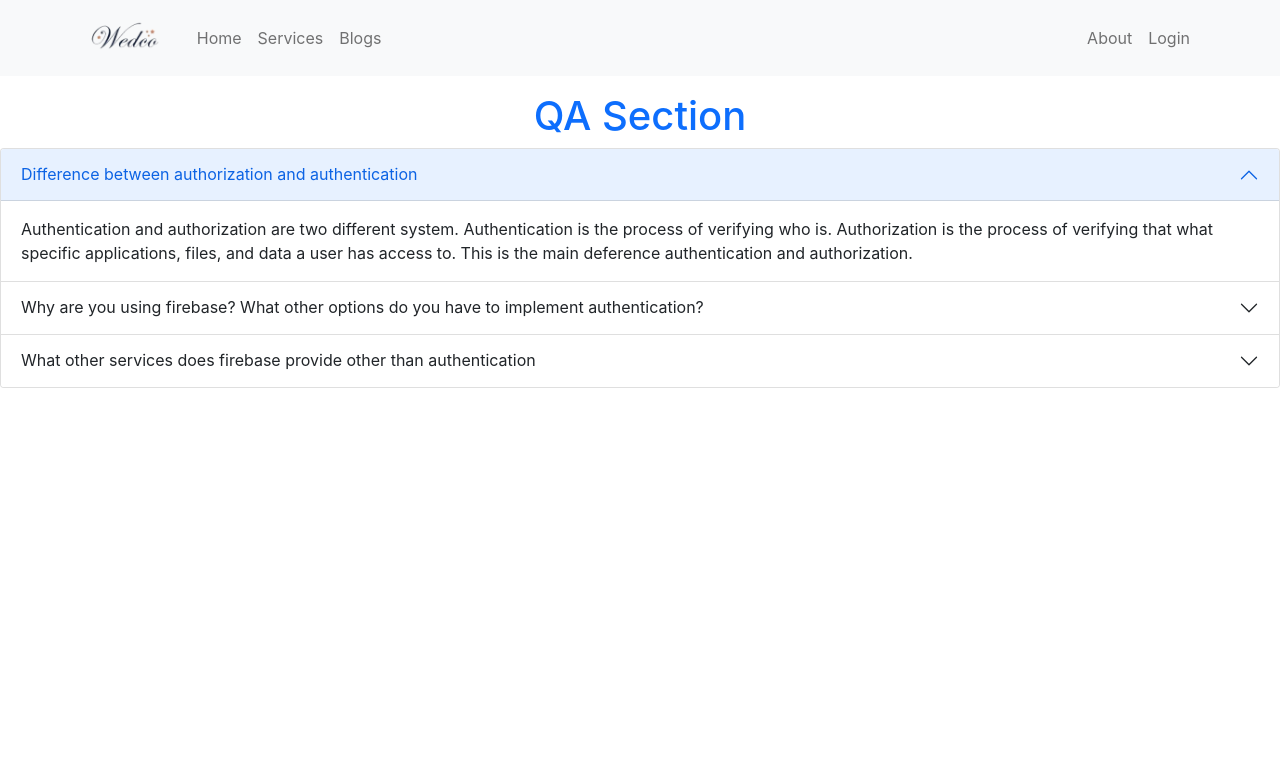
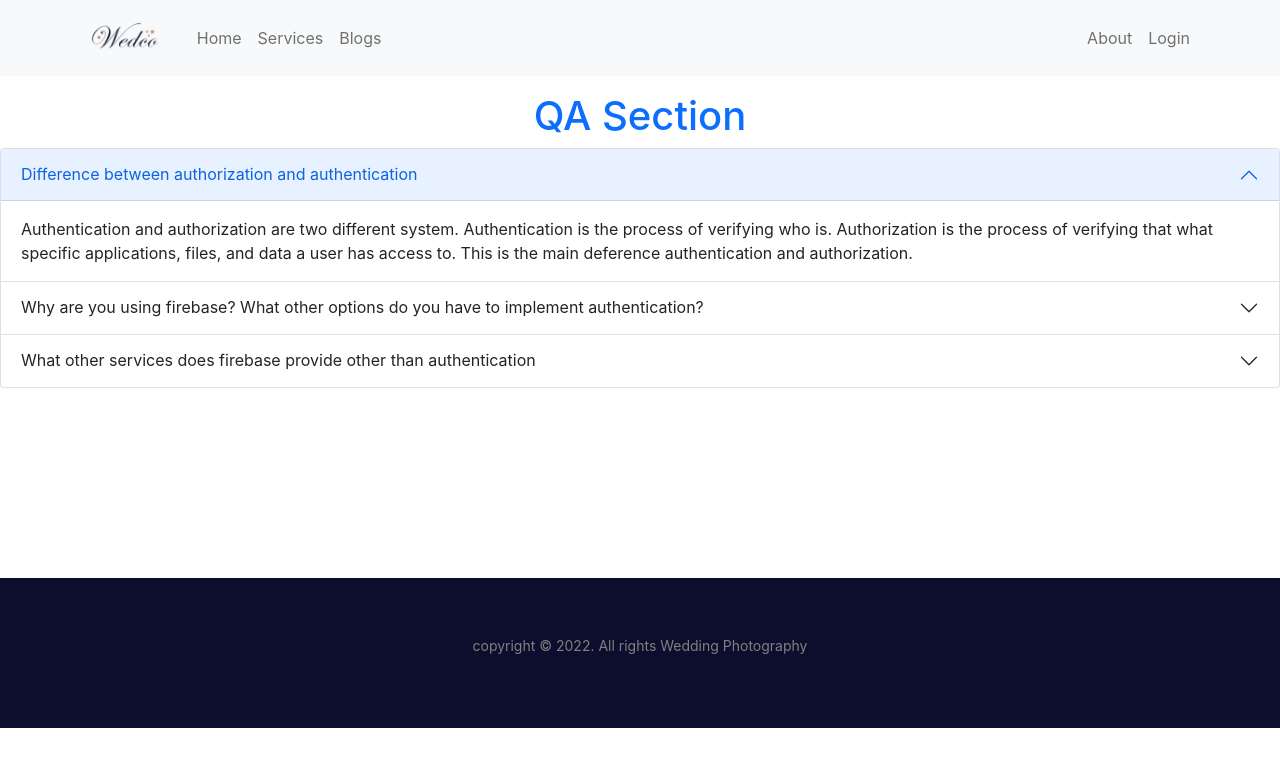
Before and after one commit to programmer-jafir/wendding-photography, a React (Create React App) app: page /blogs in a window 1280 px wide. Shown: the top 766 px of the page. Built offline with nearby package versions, Linux system fonts and the light colour scheme; no server answers.

Commit message:
Footer added

```diff
--- a/src/App.js
+++ b/src/App.js
@@ -10,6 +10,7 @@ import Checkout from './Pages/Checkout/Checkout/Checkout';
 import RequireAuth from './Pages/Login/RequireAuth/RequireAuth';
 import NotFound from './Pages/Shared/NotFound/NotFound';
 import About from './Pages/About/About';
+import Footer from './Pages/Shared/Footer/Footer';
 
 function App() {
   return (
@@ -30,6 +31,7 @@ function App() {
     }></Route>
     <Route path='*' element={<NotFound></NotFound>}></Route>
       </Routes>
+      <Footer></Footer>
     </div>
   );
 }
--- /dev/null
+++ b/src/Pages/Blogs/Blogs.css
@@ -0,0 +1,3 @@
+.margin-footer{
+    margin-bottom: 190px;
+}
--- a/src/Pages/Blogs/Blogs.js
+++ b/src/Pages/Blogs/Blogs.js
@@ -1,9 +1,10 @@
 import React from 'react';
 import { Accordion } from 'react-bootstrap';
+import './Blogs.css'
 
 const Blogs = () => {
     return (
-        <div className='mt-3'>
+        <div className='mt-3 margin-footer'>
             <h1 className='text-primary text-center mp-5'>QA Section</h1>
             <Accordion defaultActiveKey="0">
   <Accordion.Item eventKey="0">
--- a/src/Pages/Shared/Footer/Footer.css
+++ b/src/Pages/Shared/Footer/Footer.css
@@ -0,0 +1,6 @@
+.footer{
+    height: 150px;
+    align-items: center;
+    background-color: rgb(13, 14, 46);;
+    color: grey;
+}
--- a/src/Pages/Shared/Footer/Footer.js
+++ b/src/Pages/Shared/Footer/Footer.js
@@ -1,10 +1,13 @@
 import React from 'react';
+import './Footer.css'
 
 const Footer = () => {
+    const today = new Date();
+    const year = today.getFullYear();
     return (
-        <div>
-
-        </div>
+        <footer className='text-center mt-5 d-flex align-items-center justify-content-center footer'>
+            <p><small>copyright &copy; {year}. All rights Wedding Photography</small></p>
+        </footer>
     );
 };
 
```
